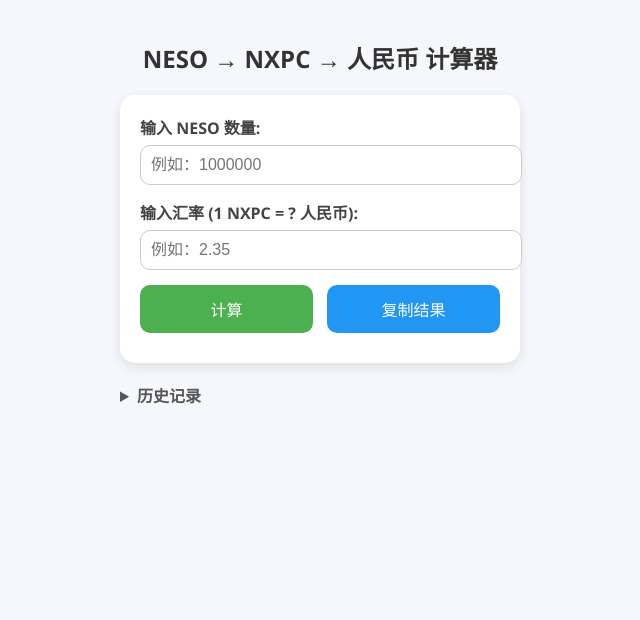
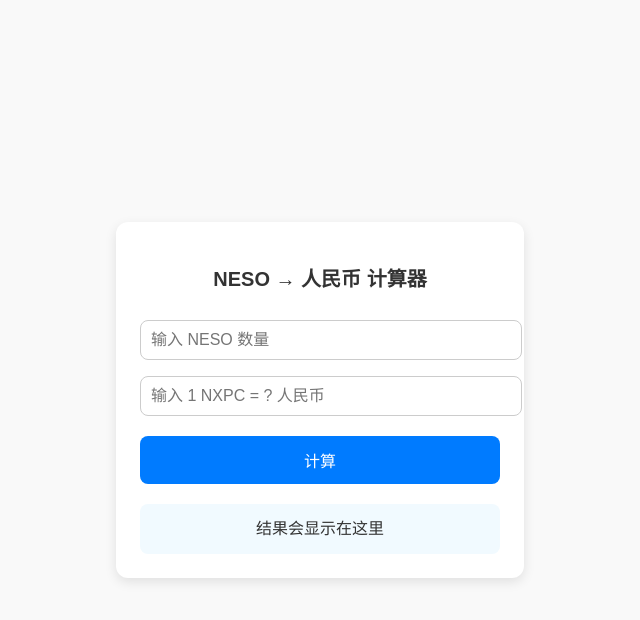
Before and after one commit to zlaoshi982-ai/my-first-repo, a plain HTML site: page index.html in a window 1280 px wide. Shown: the whole page, without its empty margins (320-960 px from the left). Drawn offline with Linux system fonts and the light colour scheme.

Commit message:
更新 1 index.html

```diff
--- a/index.html
+++ b/index.html
@@ -3,108 +3,76 @@
 <head>
   <meta charset="UTF-8">
   <meta name="viewport" content="width=device-width, initial-scale=1.0">
-  <title>NESO → NXPC → 人民币 计算器</title>
+  <title>NESO → 人民币 计算器</title>
   <style>
     body {
-      font-family: "Segoe UI", Arial, sans-serif;
-      background: #f5f7fa;
+      font-family: Arial, sans-serif;
+      background: #f9f9f9;
+      color: #333;
+      display: flex;
+      justify-content: center;
+      align-items: center;
+      height: 100vh;
       margin: 0;
-      padding: 20px;
     }
     .container {
-      max-width: 400px;
-      margin: auto;
+      background: #fff;
+      padding: 24px;
+      border-radius: 12px;
+      box-shadow: 0 4px 12px rgba(0,0,0,0.1);
+      max-width: 360px;
+      width: 100%;
+      text-align: center;
     }
     h2 {
-      text-align: center;
-      color: #333;
       margin-bottom: 20px;
-    }
-    .card {
-      background: #fff;
-      border-radius: 15px;
-      box-shadow: 0 4px 12px rgba(0,0,0,0.1);
-      padding: 20px;
-      margin-bottom: 20px;
-    }
-    label {
-      display: block;
-      margin-bottom: 6px;
-      color: #444;
+      font-size: 20px;
       font-weight: bold;
     }
     input {
       width: 100%;
       padding: 10px;
-      margin-bottom: 15px;
+      margin: 8px 0;
       border: 1px solid #ccc;
-      border-radius: 10px;
+      border-radius: 8px;
       font-size: 16px;
     }
     button {
-      width: 48%;
+      width: 100%;
       padding: 12px;
+      margin-top: 12px;
+      background: #007bff;
+      border: none;
+      border-radius: 8px;
+      color: white;
       font-size: 16px;
-      border: none;
-      border-radius: 10px;
       cursor: pointer;
+      transition: background 0.3s;
     }
-    .calc-btn {
-      background: #4CAF50;
-      color: white;
-    }
-    .copy-btn {
-      background: #2196F3;
-      color: white;
-      float: right;
+    button:hover {
+      background: #0056b3;
     }
     .result {
-      font-size: 18px;
-      margin-top: 10px;
+      margin-top: 20px;
+      padding: 12px;
+      border-radius: 8px;
+      background: #f1faff;
+      font-size: 16px;
+      line-height: 1.6;
     }
     .highlight {
-      font-size: 22px;
       font-weight: bold;
-      color: #e91e63;
-    }
-    details {
-      margin-top: 15px;
-    }
-    details summary {
-      cursor: pointer;
-      font-weight: bold;
-      color: #555;
-    }
-    .history-item {
-      font-size: 14px;
-      margin-top: 5px;
-      border-bottom: 1px dashed #ccc;
-      padding-bottom: 4px;
+      color: #007bff;
     }
   </style>
 </head>
 <body>
   <div class="container">
-    <h2>NESO → NXPC → 人民币 计算器</h2>
-
-    <div class="card">
-      <label for="neso">输入 NESO 数量:</label>
-      <input type="number" id="neso" placeholder="例如：1000000">
-
-      <label for="rate">输入汇率 (1 NXPC = ? 人民币):</label>
-      <input type="number" id="rate" step="0.0001" placeholder="例如：2.35">
-
-      <button class="calc-btn" onclick="calculate()">计算</button>
-      <button class="copy-btn" onclick="copyResult()">复制结果</button>
-
-      <div class="result" id="nxpcResult"></div>
-      <div class="result highlight" id="cnyResult"></div>
-    </div>
-
-    <details>
-      <summary>历史记录</summary>
-      <div id="history"></div>
-    </details>
+    <h2>NESO → 人民币 计算器</h2>
+    <input type="number" id="neso" placeholder="输入 NESO 数量">
+    <input type="number" id="rate" placeholder="输入 1 NXPC = ? 人民币">
+    <button onclick="calculate()">计算</button>
+    <div class="result" id="result">结果会显示在这里</div>
   </div>
 
   <script>
@@ -113,32 +81,18 @@
       const rate = parseFloat(document.getElementById('rate').value);
 
       if (isNaN(neso) || isNaN(rate)) {
-        alert("请输入有效的 NESO 数量和汇率");
+        document.getElementById('result').innerHTML = "⚠️ 请输入有效的 NESO 数量和汇率";
         return;
       }
 
       const nxpc = neso / 100000; // 固定 10万 NESO = 1 NXPC
-      const cny = nxpc * rate;
+      const rmb = nxpc * rate;
 
-      document.getElementById('nxpcResult').innerText = "NXPC 数量: " + nxpc.toFixed(4);
-      document.getElementById('cnyResult').innerText = "折合人民币: " + cny.toFixed(2) + " 元";
-
-      // 保存历史记录
-      const historyDiv = document.getElementById("history");
-      const item = document.createElement("div");
-      item.className = "history-item";
-      item.innerText = `${neso} NESO = ${nxpc.toFixed(4)} NXPC ≈ ${cny.toFixed(2)} 元`;
-      historyDiv.prepend(item);
-    }
-
-    function copyResult() {
-      const nxpcText = document.getElementById('nxpcResult').innerText;
-      const cnyText = document.getElementById('cnyResult').innerText;
-      const fullText = nxpcText + "\n" + cnyText;
-
-      navigator.clipboard.writeText(fullText).then(() => {
-        alert("结果已复制！");
-      });
+      document.getElementById('result').innerHTML = `
+        🌐 <span class="highlight">${neso}</span> NESO
+        = <span class="highlight">${nxpc.toFixed(4)}</span> NXPC
+        ≈ <span class="highlight">${rmb.toFixed(2)}</span> 人民币
+      `;
     }
   </script>
 </body>
```
